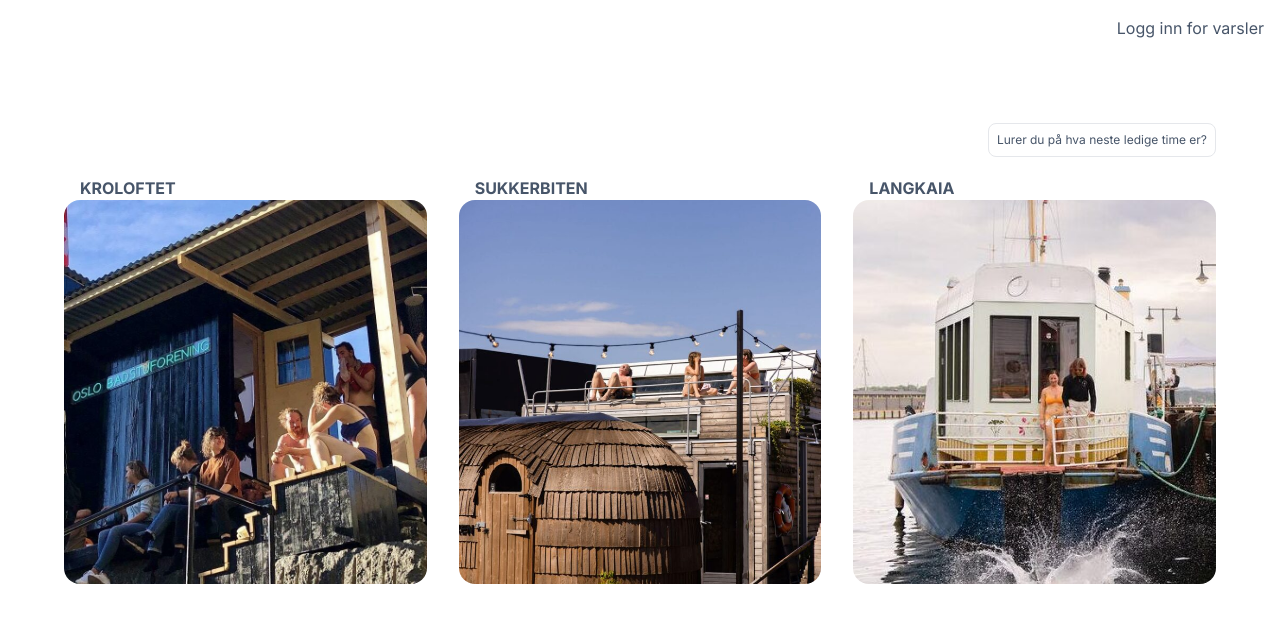
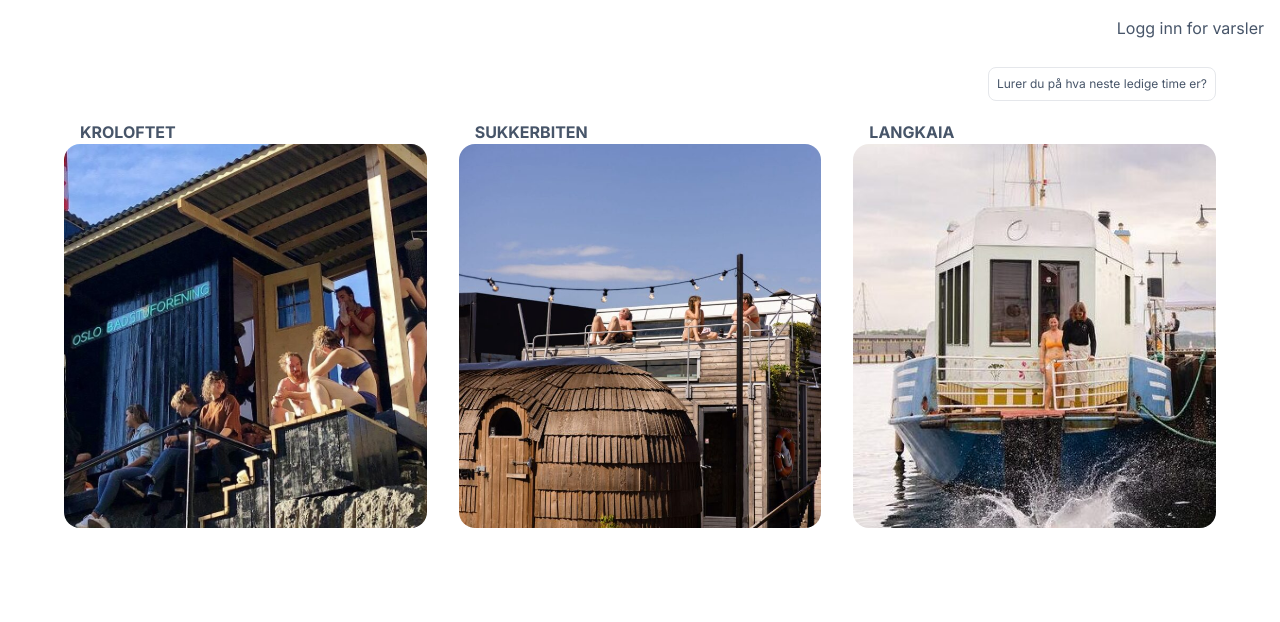
Before and after one commit to karl-run/badstu, a Next.js app: page / in a window 1280 px wide. Shown: the top 622 px of the page. Built offline with nearby package versions, Linux system fonts and the light colour scheme; no server answers.

Commit message:
fix spacing from header

```diff
--- a/src/app/[slug]/page.tsx
+++ b/src/app/[slug]/page.tsx
@@ -5,7 +5,7 @@ import { notFound } from 'next/navigation';
 import { getDropins } from '@/service/booking-service';
 import { BadstuDay } from '@/components/BadstuDay';
 import { locations, Location, validateLocation } from '@/scraping/metadata';
-import ScrollToHash from "@/components/ScrollToHash";
+import ScrollToHash from '@/components/ScrollToHash';
 
 const LastUpdated = loadDynamic(() => import('@/components/LastUpdated'), {
   ssr: false,
@@ -27,7 +27,7 @@ export default async function LocationPage({ params }: { params: LocationPageMet
   const { result, timestamp } = await getDropins(params.slug);
 
   return (
-    <main className="container mx-auto p-4 sm:p-16">
+    <main className="container mx-auto p-4 sm:p-16 sm:pt-2">
       <div className="mb-4 flex flex-col lg:flex-row lg:items-center lg:justify-between">
         <h1 className="text-2xl font-bold">
           <Link
--- a/src/app/page.tsx
+++ b/src/app/page.tsx
@@ -22,7 +22,7 @@ export default async function Home() {
   const session = await getServerSession(authOptions);
 
   return (
-    <main className="container mx-auto p-4 sm:p-16">
+    <main className="container mx-auto p-4 sm:p-16 sm:pt-2">
       <NextAvailable />
       <div className="grid grid-cols-1 gap-8 md:grid-cols-3">
         {R.pipe(
```
